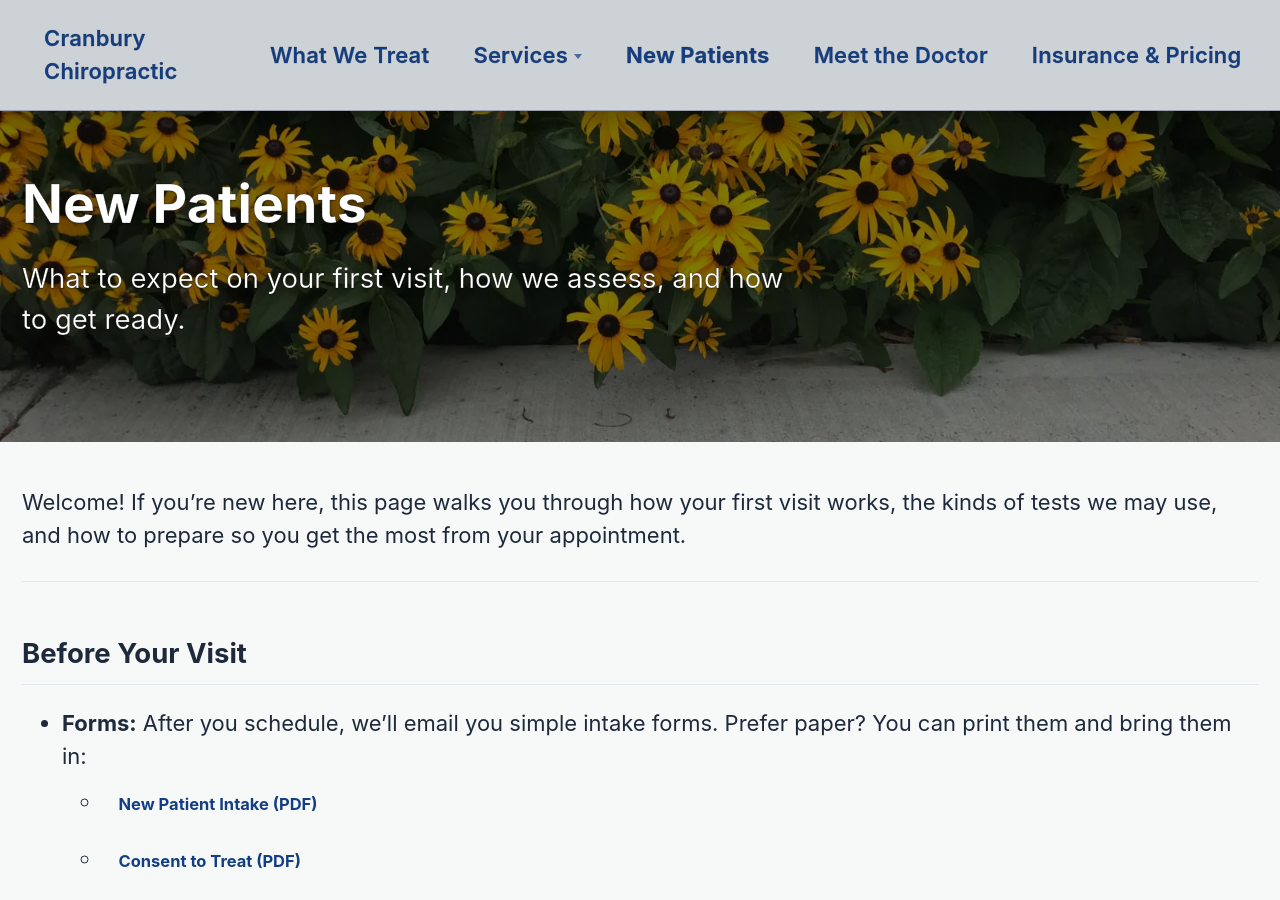
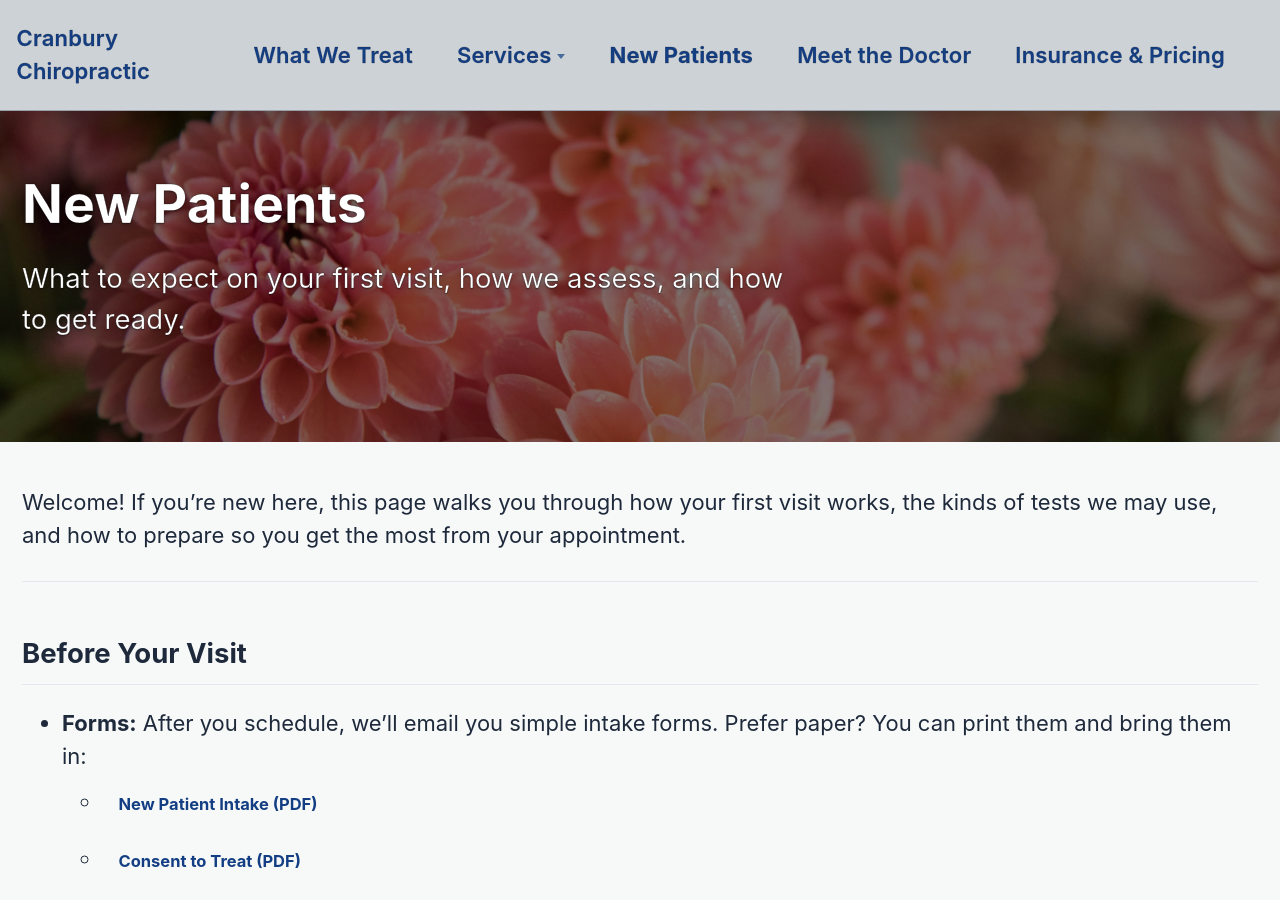
Before and after one commit to millerms/CranburyChiropractic, a Jekyll site: the page built from _pages/new-patients.md, in a window 1280 px wide and 900 px high. Built offline with Jekyll 4.4.1, drawn with Linux system fonts in a browser that asks for light colours; cached includes are drawn as plain includes.

Commit message:
chore(branding): remove cranbury-mark.svg and disable logo
- Why: The test logo isn’t desired.
- What: Clear site.logo; remove SVG asset.
- How: Update _config.yml and delete the file.
- Notes: Masthead now displays text title/subtitle only.

```diff
--- a/_config.yml
+++ b/_config.yml
@@ -12,7 +12,7 @@ baseurl: "/CranburyChiropractic"                             # empty means the s
 
 tagline: "Cranbury Chiropractic Center, LLC"
 # Use for Open Graph/Twitter cards and favicon fallbacks
-logo: "/assets/icons/cranbury-mark.svg"
+logo: ""
 #logo_width: 34   # adjust to taste
 #favicon: "/assets/images/favicon.ico"   # add a file at this path when ready
 logo_alt: "Cranbury Chiropractic Logo"
--- a/_pages/new-patients.md
+++ b/_pages/new-patients.md
@@ -5,7 +5,7 @@ permalink: /new-patients/
 header:
   overlay_color: rgba(16, 61, 45, 0.8)
   overlay_filter: "0.5"
-  overlay_image: "/assets/images/welcome.webp"
+  overlay_image: "/assets/images/dahlias.webp"
 excerpt: "What to expect on your first visit, how we assess, and how to get ready."
 classes: wide hero-newpatients
 ---
```
Also changed, not shown: assets/icons/cranbury-mark.svg (deleted), assets/images/dahlias.webp (added), 1 other file.
